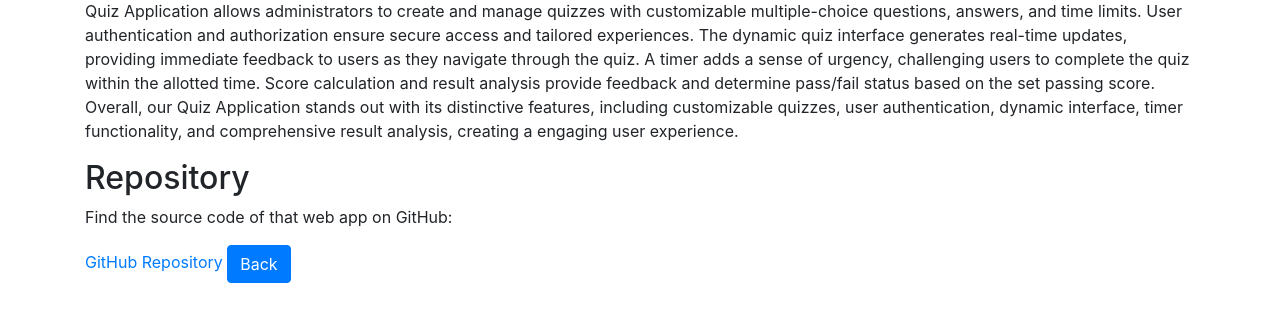
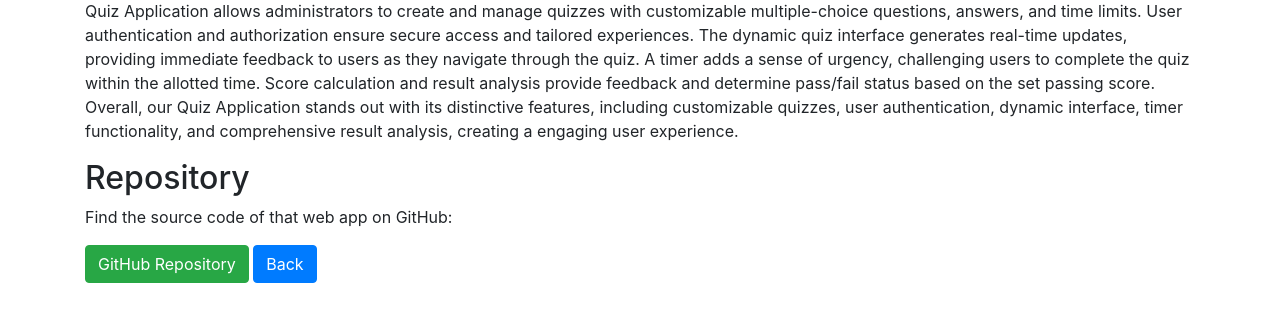
Before and after one commit to fenrisis/quiz_project3, a Django app: page /faq/ in a window 1280 px wide. Shown: the part 374-696 px from the top of the page. Run offline with Django 4.2, Linux system fonts and the light colour scheme; some libraries are stand-ins or nearby versions.

Commit message:
changed button
-changed button style

```diff
--- a/quizes/templates/quizes/faq.html
+++ b/quizes/templates/quizes/faq.html
@@ -18,7 +18,7 @@ FAQs - Serbian Quiz App
 <p>Quiz Application allows administrators to create and manage quizzes with customizable multiple-choice questions, answers, and time limits. User authentication and authorization ensure secure access and tailored experiences. The dynamic quiz interface generates real-time updates, providing immediate feedback to users as they navigate through the quiz. A timer adds a sense of urgency, challenging users to complete the quiz within the allotted time. Score calculation and result analysis provide  feedback and determine pass/fail status based on the set passing score. Overall, our Quiz Application stands out with its distinctive features, including customizable quizzes, user authentication, dynamic interface, timer functionality, and comprehensive result analysis, creating a  engaging user experience.<p>
 <h2>Repository</h2>
 <p>Find the source code of that web app on GitHub:</p>
-<a href="https://github.com/fenrisis/quiz_project3">GitHub Repository</a>
+<a href="https://github.com/fenrisis/quiz_project3" class="btn btn-success">GitHub Repository</a>
 <a href="{% url 'quizes:main-view' %}" class="btn btn-primary">Back</a>
 
 {% endblock content %}
```
